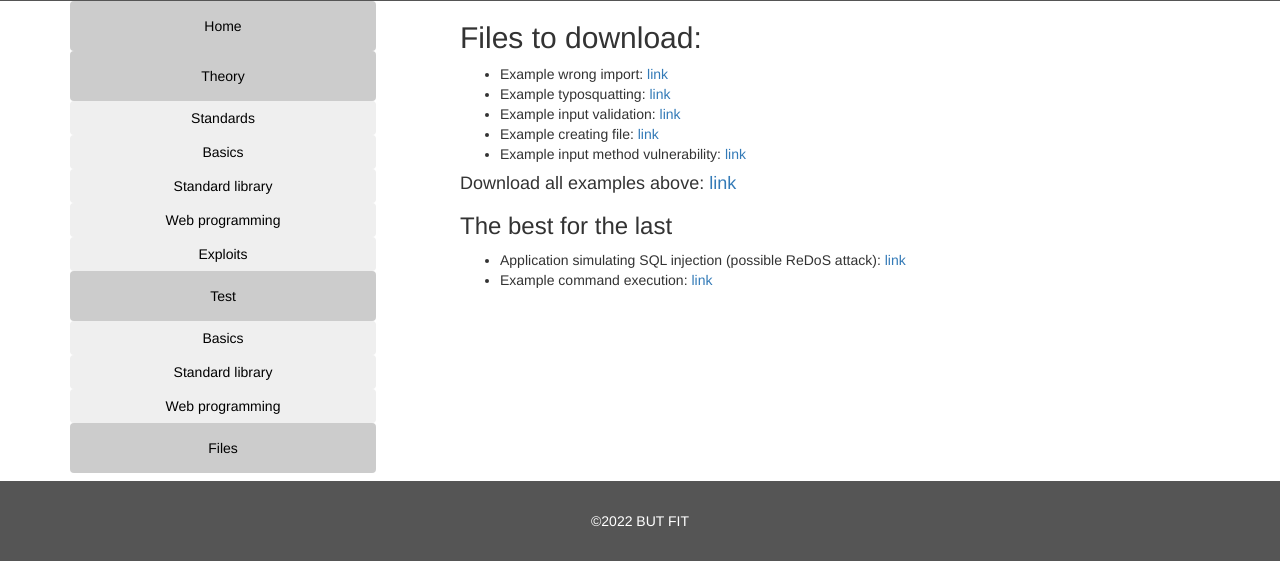
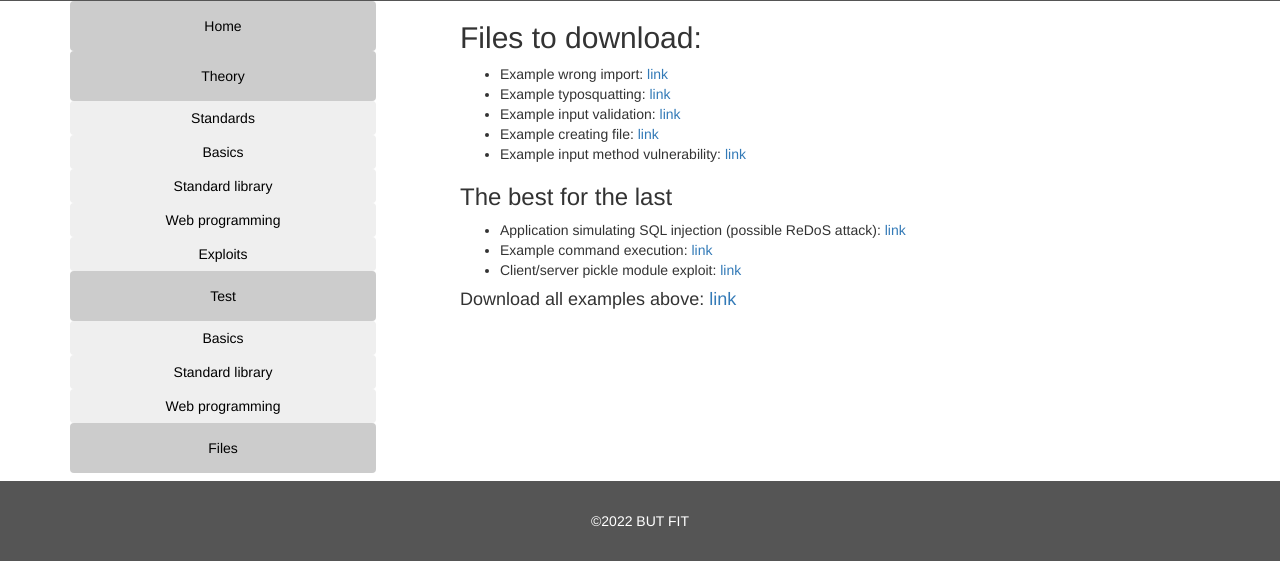
Before and after one commit to xzadra03/secopy, a Django app: page /downloads/ in a window 1280 px wide. Shown: the part 239-800 px from the top of the page. Run offline with Django 4.2, Linux system fonts and the light colour scheme; a user stored in the database is signed in; some libraries are stand-ins or nearby versions.

Commit message:
added files to downloads

```diff
--- a/secopy_app/templates/downloads.html
+++ b/secopy_app/templates/downloads.html
@@ -18,13 +18,15 @@ brief: Template for downlading content (examples)
       <li>Example creating file: <a href="../static/files/file.zip">link</a></li>
       <li>Example input method vulnerability: <a href="../static/files/input_vulnerability.py">link</a></li>
     </ul>
-    <h4>Download all examples above: <a href="../static/files/all_examples.zip">link</a></h4>
 
     <h3>The best for the last</h3>
     <ul>
       <li>Application simulating SQL injection (possible ReDoS attack): <a href="../static/files/exploit_web.zip">link</a></li>
-      <li>Example command execution: <a href="../static/files/Trojan_attack.py">link</a></li>
+      <li>Example command execution: <a href="../static/files/Trojan_attack.zip">link</a></li>
+      <li>Client/server pickle module exploit: <a href="../static/files/Pickle.zip">link</a></li>
     </ul>
+
+    <h4>Download all examples above: <a href="../static/files/all_examples.zip">link</a></h4>
 </div>
 {% comment %} Two formatting divs from base.html {% endcomment %}
 </div>
```
Also changed, not shown: 3 other files.
